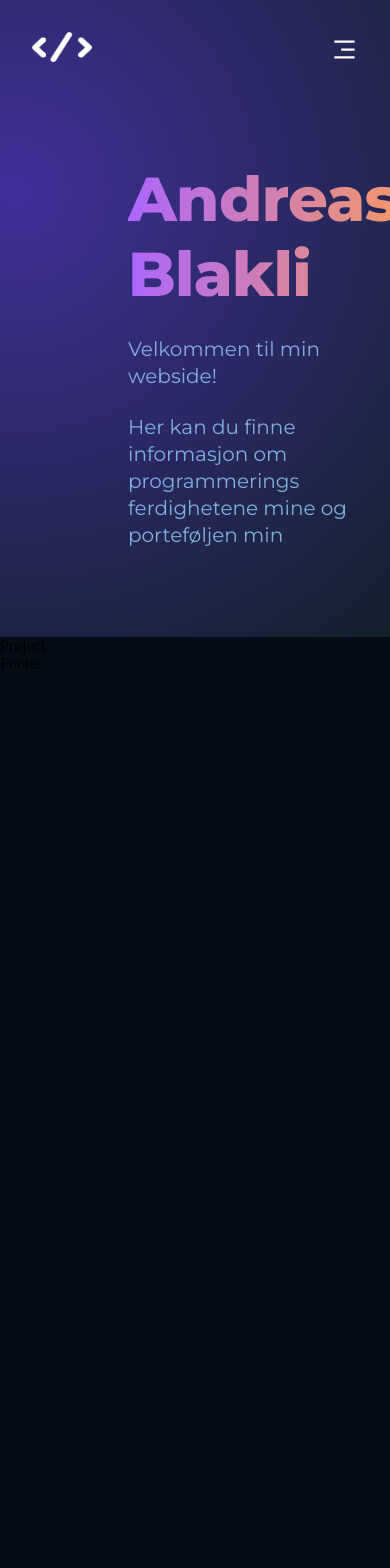
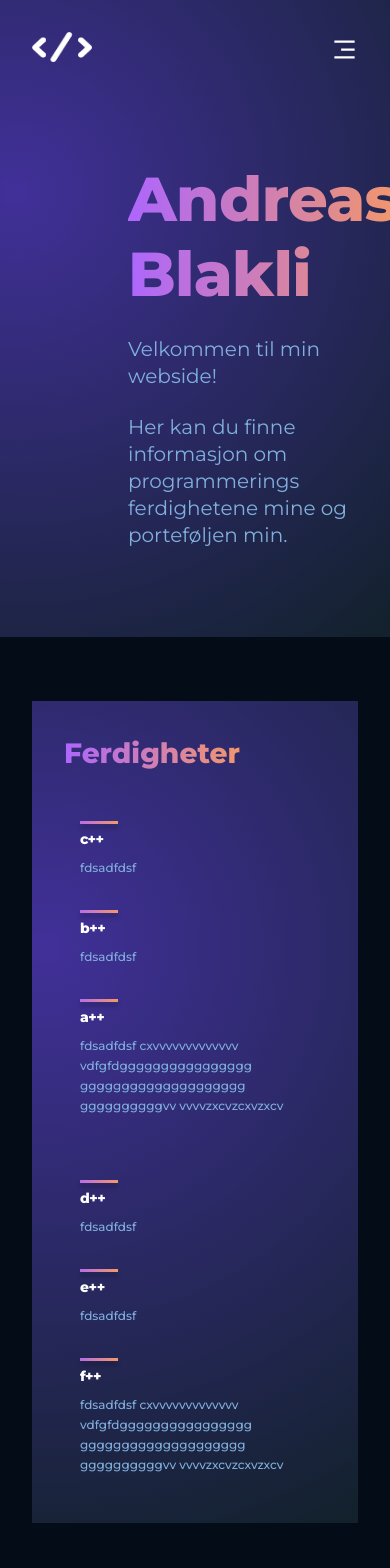
Before and after one commit to TrustworthyBlake/portfolio, a React (Create React App) app: page / in a window 390 px wide. Shown: the top 1568 px of the page. Before the commit the page ends 844 px from the top, so only its background shows below. Built offline with nearby package versions, Linux system fonts and the light colour scheme.

Commit message:
Implemented skills.

```diff
--- a/src/App.js
+++ b/src/App.js
@@ -1,7 +1,7 @@
 import React from 'react'
 
-import { Article, Cta, Navbar, Repos } from './components';
-import { Footer, Header, Project } from './containers';
+import { Article, Cta, Navbar, Repos, Highlight } from './components';
+import { Footer, Header, Project, Skills } from './containers';
 
 import './App.css';
 
@@ -12,6 +12,7 @@ const App = () => {
                 <Navbar />
                 <Header />
             </div>
+            <Skills />
             <Project />
             <Footer />
         </div>
--- a/src/containers/header/Header.jsx
+++ b/src/containers/header/Header.jsx
@@ -7,7 +7,7 @@ const Header = () => {
       <div className='project__header-content'>
         <h1 className='gradient__text'>Andreas Blakli</h1>
         <p>Velkommen til min webside!</p>
-        <p>Her kan du finne informasjon om programmerings ferdighetene mine og porteføljen min</p>
+        <p>Her kan du finne informasjon om programmerings ferdighetene mine og porteføljen min.</p>
         {/*<p>Dette nettstedet inneholder informasjon om programmerings ferdighetene mine og porteføljen min.</p>*/}
         <p></p>
       </div>
--- a/src/containers/index.js
+++ b/src/containers/index.js
@@ -1,3 +1,4 @@
 export {default as Header} from './header/Header';
 export {default as Footer} from './footer/Footer';
 export {default as Project} from './project/Project';
+export {default as Skills} from './skills/Skills';
--- /dev/null
+++ b/src/containers/skills/Skills.jsx
@@ -0,0 +1,28 @@
+import React from 'react'
+import Highlight from '../../components/highlight/Highlight';
+import './skills.css';
+
+const Skills = () => {
+    return (
+        <div className="project__skills section__margin" id="skills">
+            <div className="project__skills-heading">
+                <h1 className='gradient__text'>Ferdigheter</h1>
+            </div>
+
+            <div className='project__skills-container'>
+                <Highlight title="c++" text="fdsadfdsf" />
+                <Highlight title="b++" text="fdsadfdsf" />
+                <Highlight title="a++" text="fdsadfdsf cxvvvvvvvvvvvvv vdfgfdgggggggggggggggg gggggggggggggggggggg ggggggggggvv vvvvzxcvzcxvzxcv" />
+            </div>
+            <div className='project__skills-container'>
+                <Highlight title="d++" text="fdsadfdsf" />
+                <Highlight title="e++" text="fdsadfdsf" />
+                <Highlight title="f++" text="fdsadfdsf cxvvvvvvvvvvvvv vdfgfdgggggggggggggggg gggggggggggggggggggg ggggggggggvv vvvvzxcvzcxvzxcv" />
+            </div>
+        </div>
+    )
+}
+
+export default Skills
+
+{/*rafce*/ }
--- /dev/null
+++ b/src/containers/skills/skills.css
@@ -0,0 +1,116 @@
+.project__skills {
+    display: flex;
+    flex-direction: column;
+    padding: 2rem;
+
+
+    /* ff 3.6+ */
+    background: -moz-radial-gradient(circle at 4% 30%, rgba(65, 48, 153, 1) 0%, rgba(18, 33, 43, 1) 100%);
+
+    /* safari 5.1+,chrome 10+ */
+    background: -webkit-radial-gradient(circle at 4% 30%, rgba(65, 48, 153, 1) 0%, rgba(18, 33, 43, 1) 100%);
+
+    /* opera 11.10+ */
+    background: -o-radial-gradient(circle at 4% 30%, rgba(65, 48, 153, 1) 0%, rgba(18, 33, 43, 1) 100%);
+
+    /* ie 10+ */
+    background: -ms-radial-gradient(circle at 4% 30%, rgba(65, 48, 153, 1) 0%, rgba(18, 33, 43, 1) 100%);
+
+    /* global 92%+ browsers support */
+    background: radial-gradient(circle at 4% 30%, rgba(65, 48, 153, 1) 0%, rgba(18, 33, 43, 1) 100%);
+
+}
+
+.project__skills-highlight {
+    display: flex;
+}
+
+.project__skills-highlight .project__highlights-container__highlight {
+    margin: 0;
+}
+
+
+.project__skills-highlight .project__highlights-container__highlight-text {
+    max-width: 700px;
+}
+
+.project__skills-heading {
+    display: flex;
+    flex-direction: row;
+    justify-content: space-between;
+    align-items: center;
+
+}
+
+.project__skills-heading h1 {
+    font-family: var(--font-family);
+    font-style: normal;
+    font-weight: 800;
+    font-size: 34px;
+    line-height: 45px;
+    max-width: 510px;
+}
+
+.project__skills-heading p {
+    font-family: var(--font-family);
+    font-weight: 500;
+    font-size: 16px;
+    line-height: 30px;
+    color: var(--color-subtext);
+}
+
+
+.project__skills-container {
+    display: flex;
+    flex-wrap: wrap;
+    flex-direction: row;
+    margin-top: 2rem;
+
+}
+
+.project__skills-container .project__highlights-container__highlight {
+    flex: 1;
+    margin: 1rem;
+    min-width: 210px;
+    display: unset;
+    flex-direction: column;
+
+}
+
+.project__skills-container .project__highlights-container__highlight-text {
+    margin-top: 0.5rem;
+}
+
+@media screen and (max-width: 850px) {
+    .project__skills-heading {
+        flex-direction: column;
+        align-items: flex-start;
+        margin-bottom: 0rem;
+    }
+
+    .project__skills-heading p {
+        margin-top: 1rem;
+    }
+}
+
+@media screen and (max-width: 650px) {
+    .project__skills-highlight .project__highlights-container__highlight {
+        flex-direction: column;
+    }
+
+    .project__skills-highlight .project__highlights-container__highlight-text {
+        margin-top: 0.5rem;
+    }
+
+    .project__skills-heading h1 {
+        font-size: 28px;
+        line-height: 40px;
+    }
+}
+
+@media screen and (max-width: 350px) {
+    .project__skills-highlight .project__highlights-container__highlight {
+        margin: 1rem 0;
+        min-width: 100%;
+    }
+}
```
